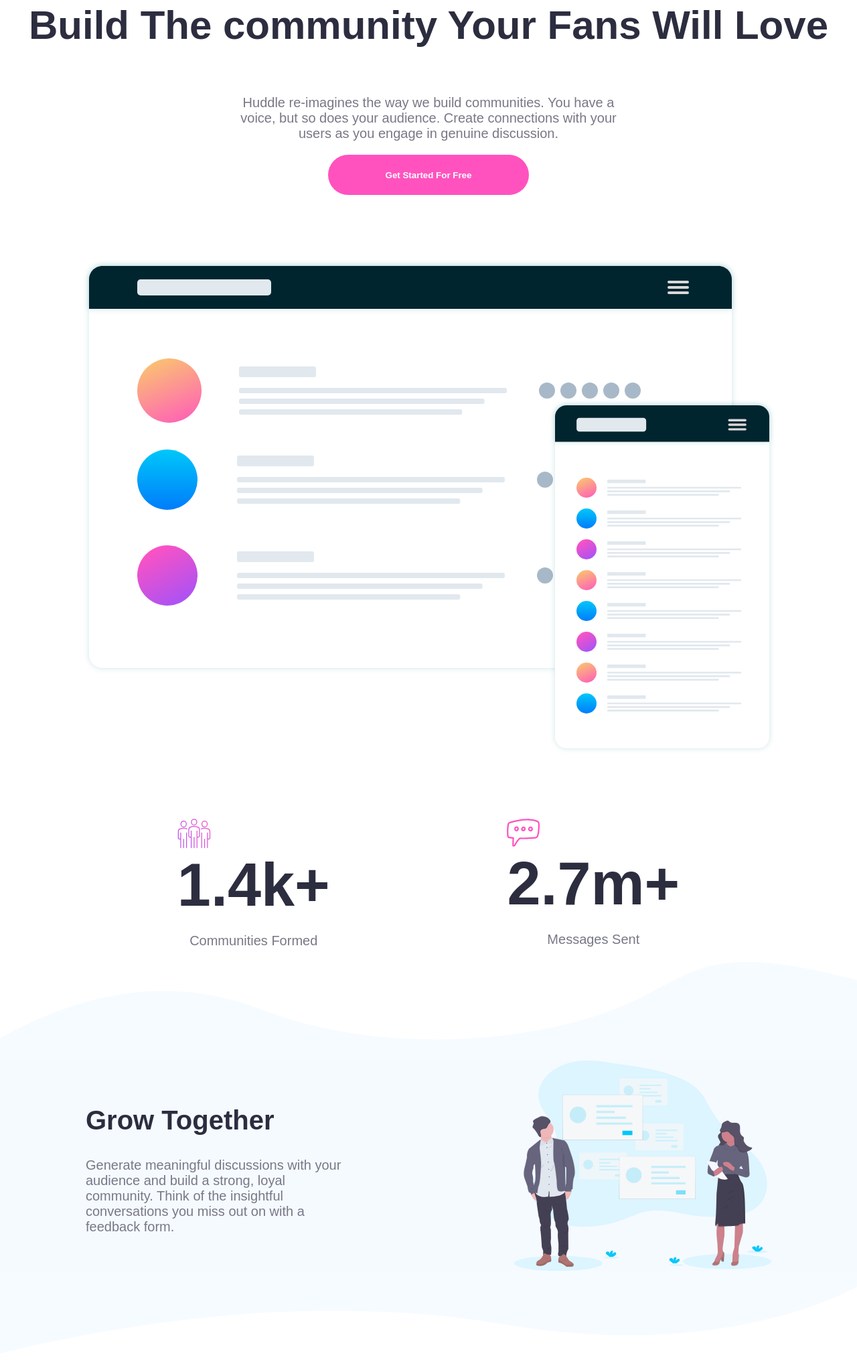
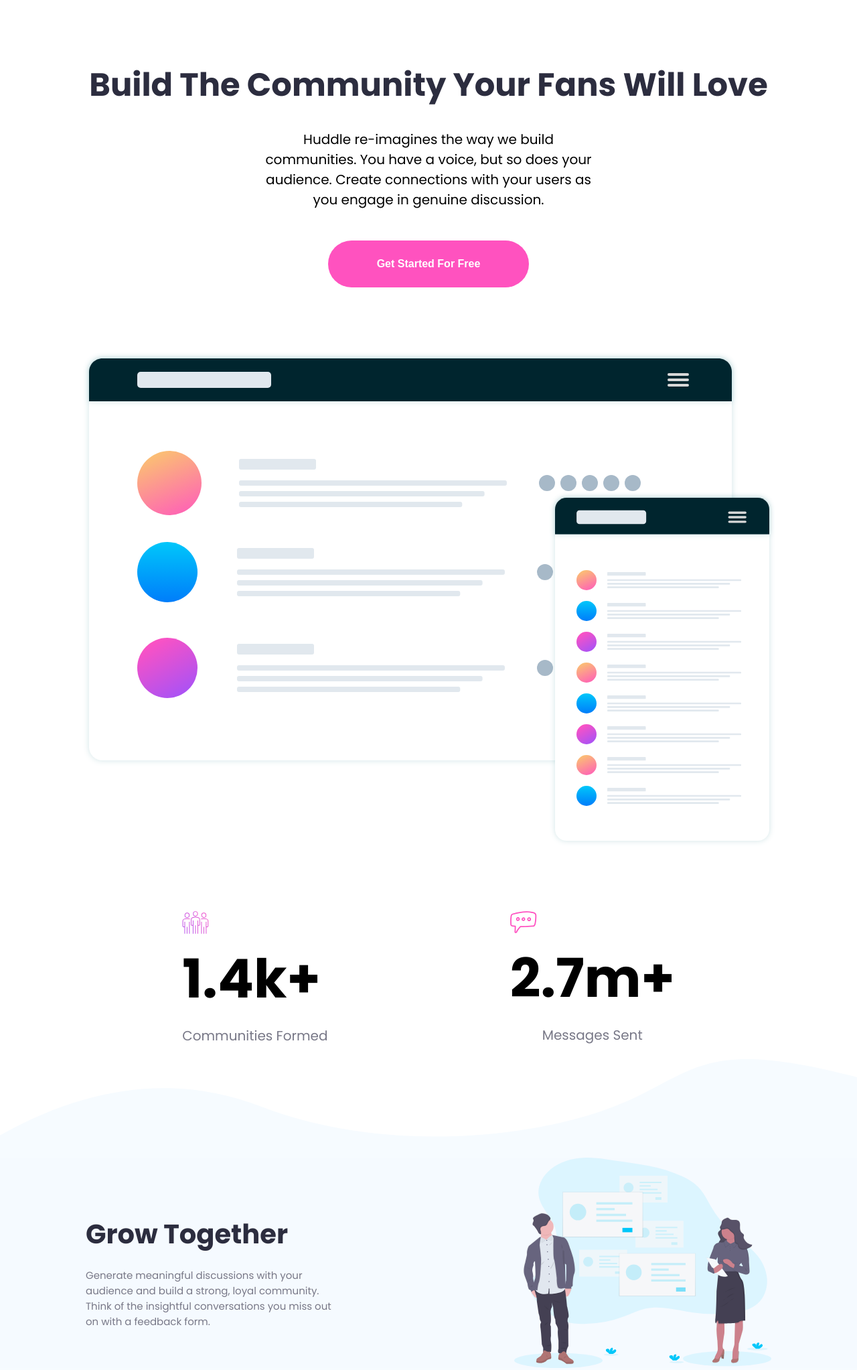
Before and after one commit to MGMDJassim/Huddle, a plain HTML site: page index.html in a window 1280 px wide. Shown: the part 156-2201 px from the top of the page at 67% size. Drawn offline with Linux system fonts and the light colour scheme.

Commit message:
correction1

```diff
--- a/index.html
+++ b/index.html
@@ -5,7 +5,7 @@
   <meta name="viewport" content="width=device-width, initial-scale=1.0"> <!-- displays site properly based on user's device -->
 
   <link rel="icon" type="image/png" sizes="32x32" href="./images/favicon-32x32.png">
-
+  <link rel="stylesheet" href="https://fonts.googleapis.com/css2?family=Poppins:wght@400;500;700&display=swap">
   <title>Frontend Mentor | Huddle landing page with curved sections</title>
 
   <!-- Feel free to remove these styles or customise in your own stylesheet 👍 -->
@@ -29,11 +29,12 @@
     }
 
     header button{
+      border: hsl(322, 100%, 66%) 1px solid;
       background-color: white;
       color: hsl(322, 100%, 66%);
-      padding:  1em 2em;
-      border-color: hsl(322, 100%, 66%);
-      border-radius : 25px;
+      border-radius: 25px;
+      width: 120px;
+      height: 35px;
     }
 
     main{
@@ -46,6 +47,7 @@
       display: flex;
       flex-direction: column;
       align-items: center;
+      margin-top: 100px;
       width: 100%;
     }
 
@@ -55,17 +57,21 @@
       margin-bottom: 5%;
     }
 
-    .intro h2{
+    .build{
       text-align: center;
-      font-size: 60px;
+      font-size: 3rem;
+      width: 100%;
+      font-weight: bold;
+      margin-bottom: 10px;
       color: hsl(237, 17%, 21%);
     }
 
-    .intro p{
+    .descript{
+      text-align: center;
       font-size: 1.25rem;
-      width: 45%;
-      color: hsl(240, 6%, 50%);
-      text-align: center;
+      font-weight: normal;
+      width: 40%;
+      color: black;
     }
 
     .intro button{
@@ -73,10 +79,12 @@
       color: white;
       padding: 1em 2em;
       border: none;
-      border-radius: 30px;
+      border-radius: 40px;
       width: 300px;
-      height: 60px;
+      height: 70px;
       font-weight: bold;
+      font-size: 1rem;
+      margin-top: 2%;
     }
 
     .stats {
@@ -87,21 +95,29 @@
     }
 
     .number{
-      font-size: 90px;
+      font-size: 80px;
       font-weight: bold;
       padding: 0;
       margin: 0;
-      color: hsl(237, 17%, 21%);
+      color: black;
     }
 
     .icon{
-      width: 50px;
+      width: 40px;
     }
 
     .mes{
       font-size: 1.25rem;
       color: hsl(240, 6%, 50%);
       justify-self:center;
+      margin-top: 10px;
+    }
+
+    .com{
+      font-size: 1.25rem;
+      color: hsl(240, 6%, 50%);
+      justify-self:left;
+      margin-top: 10px;
     }
 
     .features1{
@@ -127,13 +143,18 @@
       width: 30%;
     }
 
-    .features1-text h2{
+    .sub-title{
       font-size: 40px;
+      font-weight: 700;
       color: hsl(237, 17%, 21%);
+      margin-bottom: 20px;
     }
 
-    .features1-text p{
-      font-size: 1.25rem;
+    .descr{
+      font-size: 15px;
+      font-weight: 400;
+      justify-content: left;
+      width: 100%;
       color: hsl(240, 6%, 50%);
     }
 
@@ -156,15 +177,6 @@
       width: 30%;
     }
 
-    .features2-text h2{
-      font-size: 40px;
-      color: hsl(237, 17%, 21%);
-    }
-
-    .features2-text p{
-      font-size: 1.25rem;
-      color: hsl(240, 6%, 50%);
-    }
 
     .users{
       background-color: hsl(207, 100%, 98%);
@@ -182,16 +194,6 @@
 
     .users-text{
       width: 30%;
-    }
-
-    .users-text h2{
-      font-size: 40px;
-      color: hsl(237, 17%, 21%);
-    }
-
-    .users-text p{
-      font-size: 1.25rem;
-      color: hsl(240, 6%, 50%);
     }
 
     .cta{
@@ -283,6 +285,11 @@
       margin: 1rem;
     }
 
+    @media screen and (max-width: 375px){
+      header{
+        padding: 1rem;
+      }
+    }
   </style>
 </head>
 <body>
@@ -292,8 +299,8 @@
   </header>
   <main>
     <section class="intro">
-      <h2>Build The community Your Fans Will Love</h2>
-      <p>Huddle re-imagines the way we build communities. You have a voice, but so does your audience. Create connections with your users as you engage in genuine discussion.</p>
+      <p class="build">Build The Community Your Fans Will Love</p>
+      <p class="descript">Huddle re-imagines the way we build communities. You have a voice, but so does your audience. Create connections with your users as you engage in genuine discussion.</p>
       <button>Get Started For Free</button>
       <img src="./images/screen-mockups.svg" alt="Screen mockups">
     </section>
@@ -301,7 +308,7 @@
       <div id="com">
         <img src="./images/icon-communities.svg" alt="" class="icon">
         <p class="number">1.4k+</p>
-        <p class="mes">Communities Formed</p>
+        <p class="com">Communities Formed</p>
       </div>
       <div id="mes">
         <img src="./images/icon-messages.svg" alt="" class="icon">
@@ -313,8 +320,8 @@
     <section class="features1">
         <img src="./images/illustration-grow-together.svg" alt="">
         <div class="features1-text">
-          <h2>Grow Together</h2>
-          <p>Generate meaningful discussions with your audience and build a strong, loyal community. Think of the insightful conversations you miss out on with a feedback form.</p>
+          <p class="sub-title">Grow Together</p>
+          <p class="descr">Generate meaningful discussions with your audience and build a strong, loyal community. Think of the insightful conversations you miss out on with a feedback form.</p>
         </div>
     </section>
     <img src="./images/bg-section-bottom-desktop-1.svg" alt="" class="bg-section-bottom">
@@ -323,8 +330,8 @@
     <section class="features2">
       <img src="./images/illustration-flowing-conversation.svg" alt="">
       <div class="features2-text">
-      <h2>Flowing Conversations</h2>
-      <p>You wouldn't paginate a conversation in real life, so why do it online? Our threads have just-in-time loading for a more natural flow.</p>
+      <p class="sub-title">Flowing Conversations</p>
+      <p class="descr">You wouldn't paginate a conversation in real life, so why do it online? Our threads have just-in-time loading for a more natural flow.</p>
       </div>
     </section>
 
@@ -332,8 +339,8 @@
     <section class="users">
       <img src="./images/illustration-your-users.svg" alt="">
       <div class="users-text">
-      <h2>Your Users</h2>
-      <p>It takes no time at all to integrate Huddle with your app's authentication solution. This means, once signed in to your app, your users can start chatting immediately.</p>
+      <p class="sub-title">Your Users</p>
+      <p class="descr">It takes no time at all to integrate Huddle with your app's authentication solution. This means, once signed in to your app, your users can start chatting immediately.</p>
       </div>
     </section>
     <img src="./images/bg-section-bottom-desktop-2.svg" alt="" class="bg-section-bottom">
```
